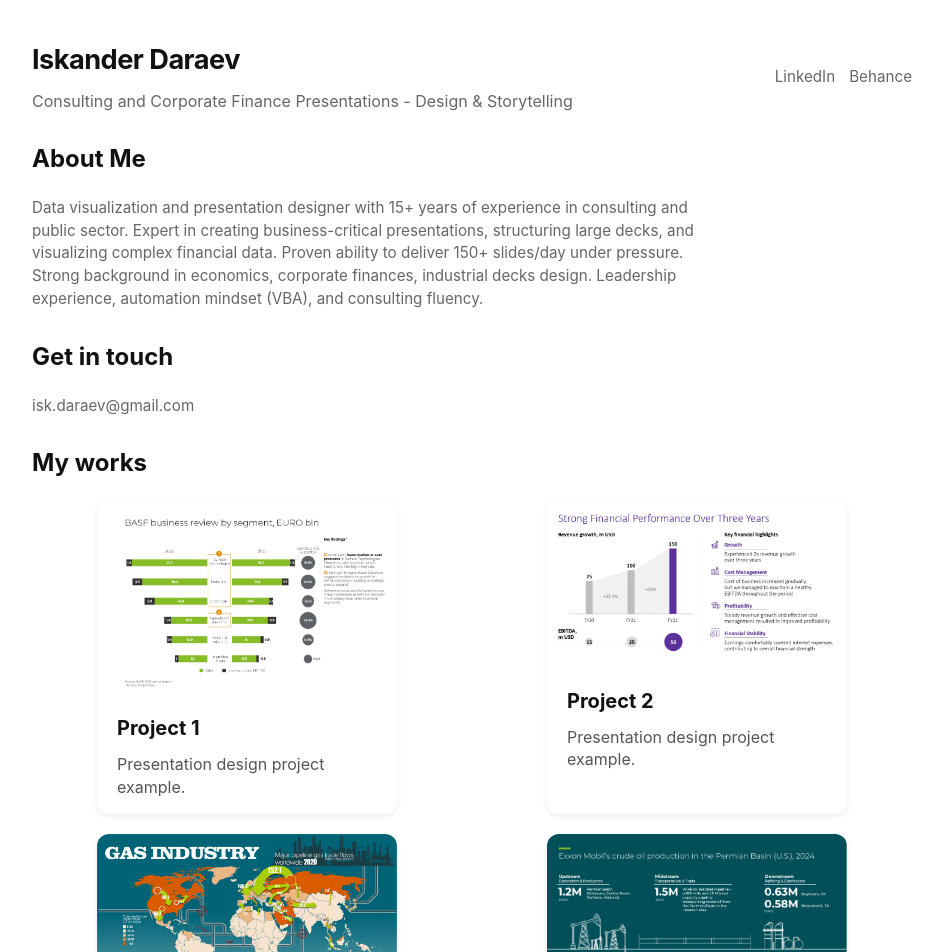
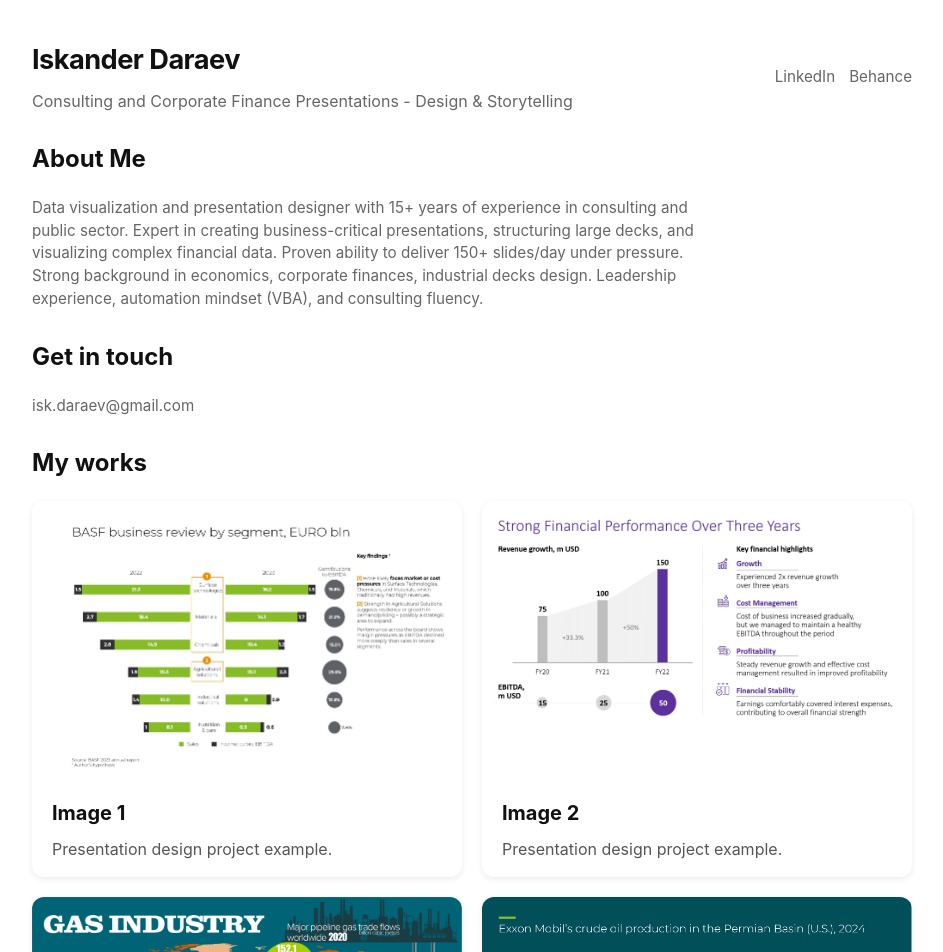
Before and after one commit to isk06/ruportfo, a Next.js app: page / in a window 1280 px wide. Shown: the top 952 px of the page, without its empty margins (168-1111 px from the left). Built offline with nearby package versions, Linux system fonts and the light colour scheme.

Commit message:
Magnifying glass

```diff
--- a/app/page.tsx
+++ b/app/page.tsx
@@ -39,7 +39,7 @@ export default function HomePage() {
           {imageFiles.map((file, index) => (
             <ProjectCard
               key={index}
-              title={`Project ${index + 1}`}
+              title={`Image ${index + 1}`}
               image={`/images/${file}`}
               description="Presentation design project example."
             />
--- a/components/ProjectCard.tsx
+++ b/components/ProjectCard.tsx
@@ -1,3 +1,5 @@
+import { useState } from "react";
+
 export default function ProjectCard({
   title,
   image,
@@ -7,30 +9,94 @@ export default function ProjectCard({
   image: string;
   description: string;
 }) {
+  const [isOpen, setIsOpen] = useState(false);
+
   return (
+    <>
+      {/* CARD */}
       <div
         style={{
           background: "#fff",
           borderRadius: "12px",
           boxShadow: "0 2px 6px rgba(0,0,0,0.08)",
           overflow: "hidden",
-        maxWidth: "300px",
-        margin: "0 auto",
+          display: "flex",
+          flexDirection: "column",
+          height: "100%",
+        }}
+      >
+        {/* IMAGE */}
+        <img
+          src={image}
+          alt={title}
+          onClick={() => setIsOpen(true)}
+          style={{
+            width: "100%",
+            height: "auto",
+            display: "block",
+            cursor: "zoom-in", // magnifying glass
+            transition: "transform 0.2s ease",
+          }}
+        />
+
+        {/* TEXT BLOCK */}
+        <div
+          style={{
+            padding: "16px 20px",
+            marginTop: "auto",
+          }}
+        >
+          <h3
+            style={{
+              margin: "0 0 0.5em",
+              fontSize: "1.25rem",
+            }}
+          >
+            {title}
+          </h3>
+
+          <p
+            style={{
+              margin: 0,
+              lineHeight: "1.4",
+              color: "#555",
+            }}
+          >
+            {description}
+          </p>
+        </div>
+      </div>
+
+      {/* POPUP OVERLAY */}
+      {isOpen && (
+        <div
+          onClick={() => setIsOpen(false)}
+          style={{
+            position: "fixed",
+            top: 0,
+            left: 0,
+            width: "100vw",
+            height: "100vh",
+            background: "rgba(0,0,0,0.7)",
+            display: "flex",
+            justifyContent: "center",
+            alignItems: "center",
+            zIndex: 9999,
+            cursor: "zoom-out",
           }}
         >
           <img
             src={image}
             alt={title}
             style={{
-          width: "100%",
-          height: "auto",
-          display: "block",
+              maxWidth: "90%",
+              maxHeight: "90%",
+              borderRadius: "12px",
+              boxShadow: "0 4px 12px rgba(0,0,0,0.5)",
             }}
           />
-      <div style={{ padding: "16px 20px" }}>
-        <h3 style={{ margin: "0 0 0.5em", fontSize: "1.25rem" }}>{title}</h3>
-        <p style={{ margin: 0, lineHeight: "1.4", color: "#555" }}>{description}</p>
         </div>
-    </div>
+      )}
+    </>
   );
 }
```
Lines whose indentation alone changed are shown as unchanged.
